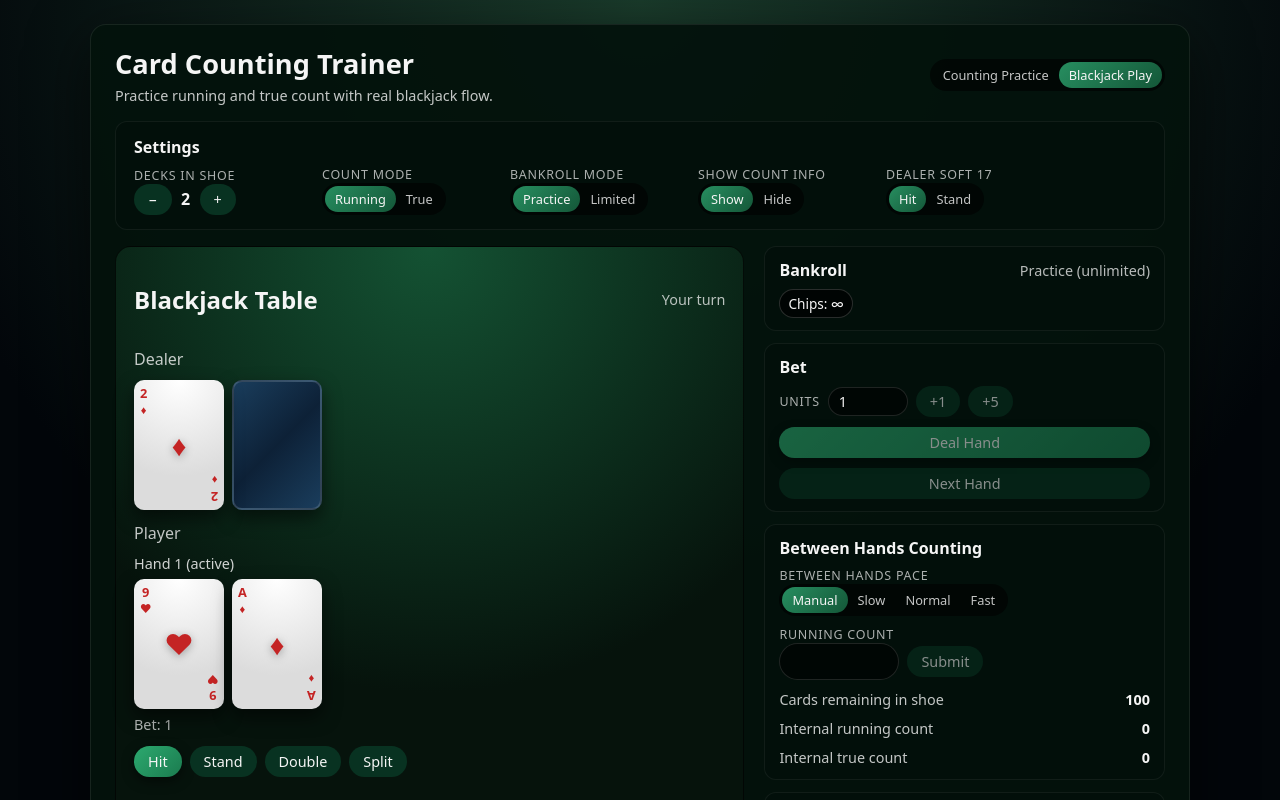
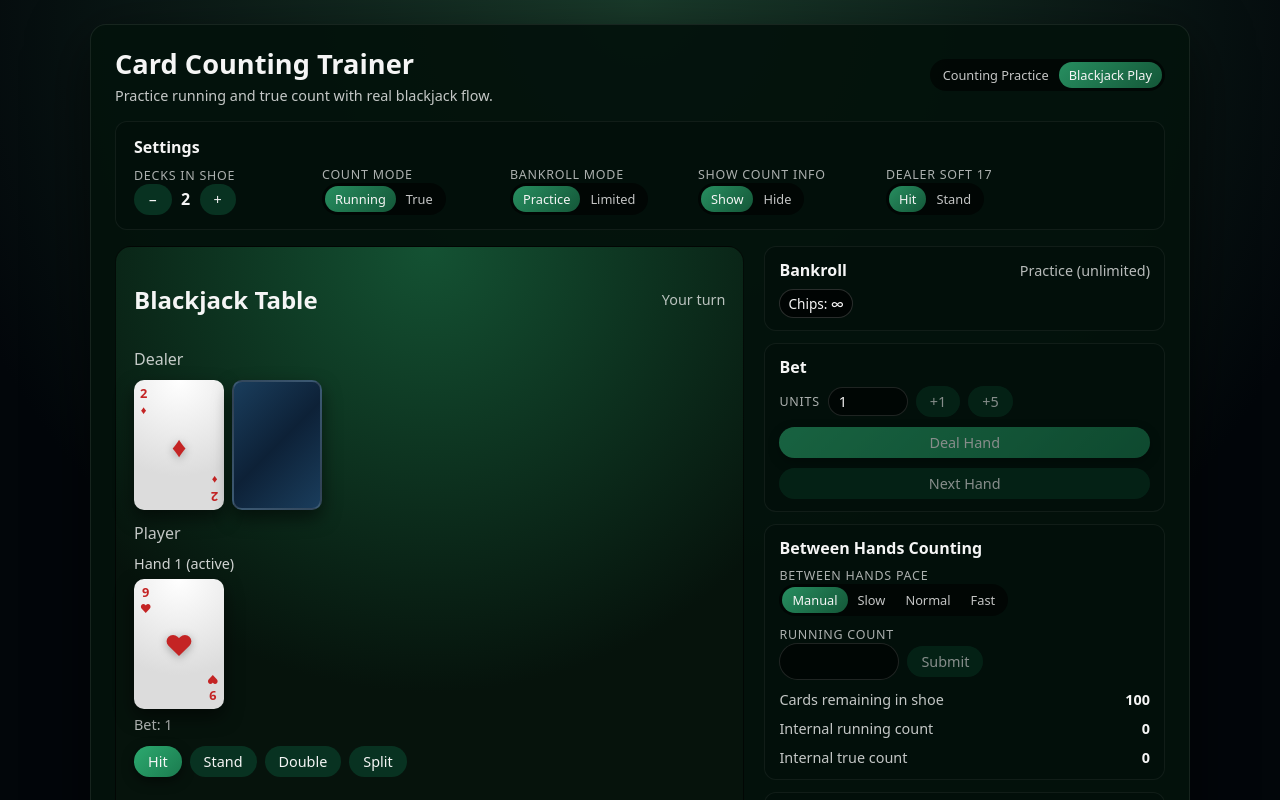
Before and after one commit to kazunefei/cardcount, a React (Vite) app: page / in a window 1280 px wide. Both pictures are taken after a click on the button "Deal Hand". Shown: the top 800 px of the page. Built offline with nearby package versions, Linux system fonts and the light colour scheme.

Commit message:
added delay to card dealing

```diff
--- a/src/components/BlackjackTable.tsx
+++ b/src/components/BlackjackTable.tsx
@@ -29,6 +29,13 @@ export function BlackjackTable({
   lastOutcomeText,
 }: BlackjackTableProps) {
   const isBetweenHands = phase === 'betweenHands';
+  const DEAL_STAGGER_MS = 1000;
+
+  function dealStyle(index: number, offset = 0) {
+    return {
+      animationDelay: `${(index + offset) * DEAL_STAGGER_MS}ms`,
+    };
+  }
 
   return (
     <div className="card-table">
@@ -62,13 +69,19 @@ export function BlackjackTable({
           {!dealerHand && <div className="card-slot">Waiting for deal</div>}
           {dealerHand && phase === 'player' && (
             <>
-              <PlayingCard card={dealerHand.cards[0]} />
-              <div className="card-back" aria-hidden="true" />
+              <div className="deal-card" style={dealStyle(0)}>
+                <PlayingCard card={dealerHand.cards[0]} />
+              </div>
+              <div className="deal-card" style={dealStyle(1)}>
+                <div className="card-back" aria-hidden="true" />
+              </div>
             </>
           )}
           {dealerHand && phase !== 'player' &&
-            dealerHand.cards.map((c) => (
-              <PlayingCard key={c.id} card={c} />
+            dealerHand.cards.map((c, index) => (
+              <div key={c.id} className="deal-card" style={dealStyle(index)}>
+                <PlayingCard card={c} />
+              </div>
             ))}
         </div>
       </div>
@@ -83,8 +96,14 @@ export function BlackjackTable({
                 Hand {index + 1} {index === activeHandIndex ? '(active)' : ''}
               </div>
               <div className="card-row">
-                {hand.cards.map((c) => (
-                  <PlayingCard key={c.id} card={c} />
+                {hand.cards.map((c, cardIndex) => (
+                  <div
+                    key={c.id}
+                    className="deal-card"
+                    style={dealStyle(cardIndex, dealerHand?.cards.length ?? 0)}
+                  >
+                    <PlayingCard card={c} />
+                  </div>
                 ))}
               </div>
               <div className="muted">Bet: {hand.bet}</div>
--- a/src/styles.css
+++ b/src/styles.css
@@ -316,6 +316,23 @@ select {
   flex-wrap: wrap;
 }
 
+.deal-card {
+  opacity: 0;
+  transform: translateY(-6px) scale(0.98);
+  animation: deal-in 420ms ease-out forwards;
+}
+
+@keyframes deal-in {
+  from {
+    opacity: 0;
+    transform: translateY(-6px) scale(0.98);
+  }
+  to {
+    opacity: 1;
+    transform: translateY(0) scale(1);
+  }
+}
+
 .playing-card {
   width: 90px;
   height: 130px;
```
